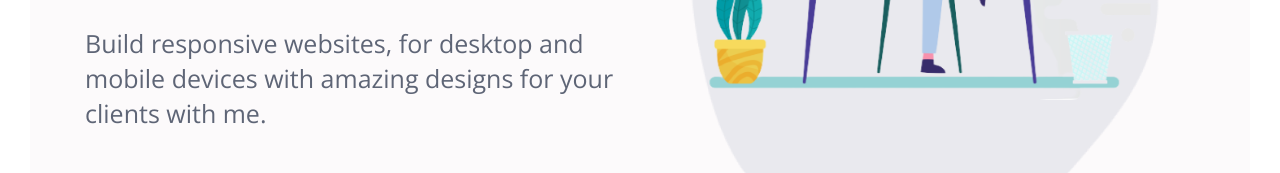
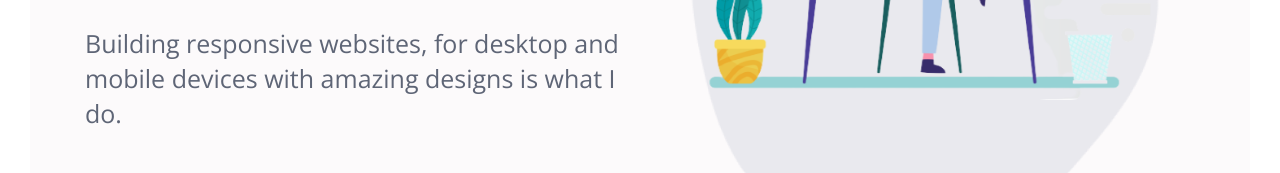
Before and after one commit to erhic/portfolio-, a plain HTML site: page index.html in a window 1280 px wide. Shown: the part 559-732 px from the top of the page. Drawn offline with nearby package versions, Linux system fonts and the light colour scheme.

Commit message:
updated hero paragraph text

```diff
--- a/index.html
+++ b/index.html
@@ -85,8 +85,8 @@
                     <div class="text-container">
                         <h1 class="h1-large"><span class="text-primary">Frontend Developer</span> and <span
                                 class="text-primary">Web Designer</span></h1>
-                        <p class="p-large">Build responsive websites, for desktop and mobile devices with amazing
-                            designs for your clients with me. </p>
+                        <p class="p-large">Building responsive websites, for desktop and mobile devices with amazing
+                            designs is what I do. </p>
                         <a class="btn-solid-lg" href="#hire_me">Hire me</a>
                     </div> <!-- end of text-container -->
                 </div> <!-- end of col -->
```
